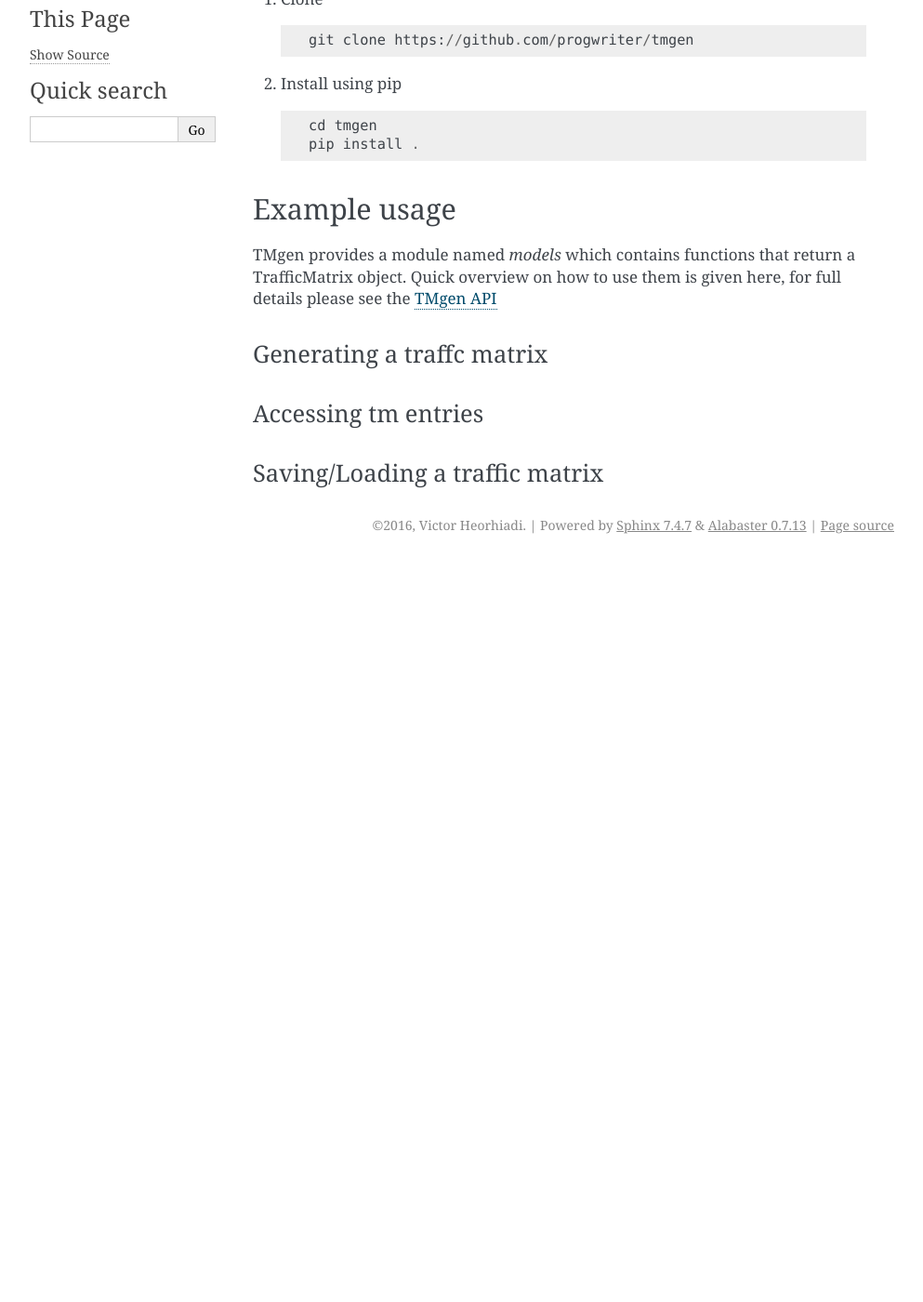
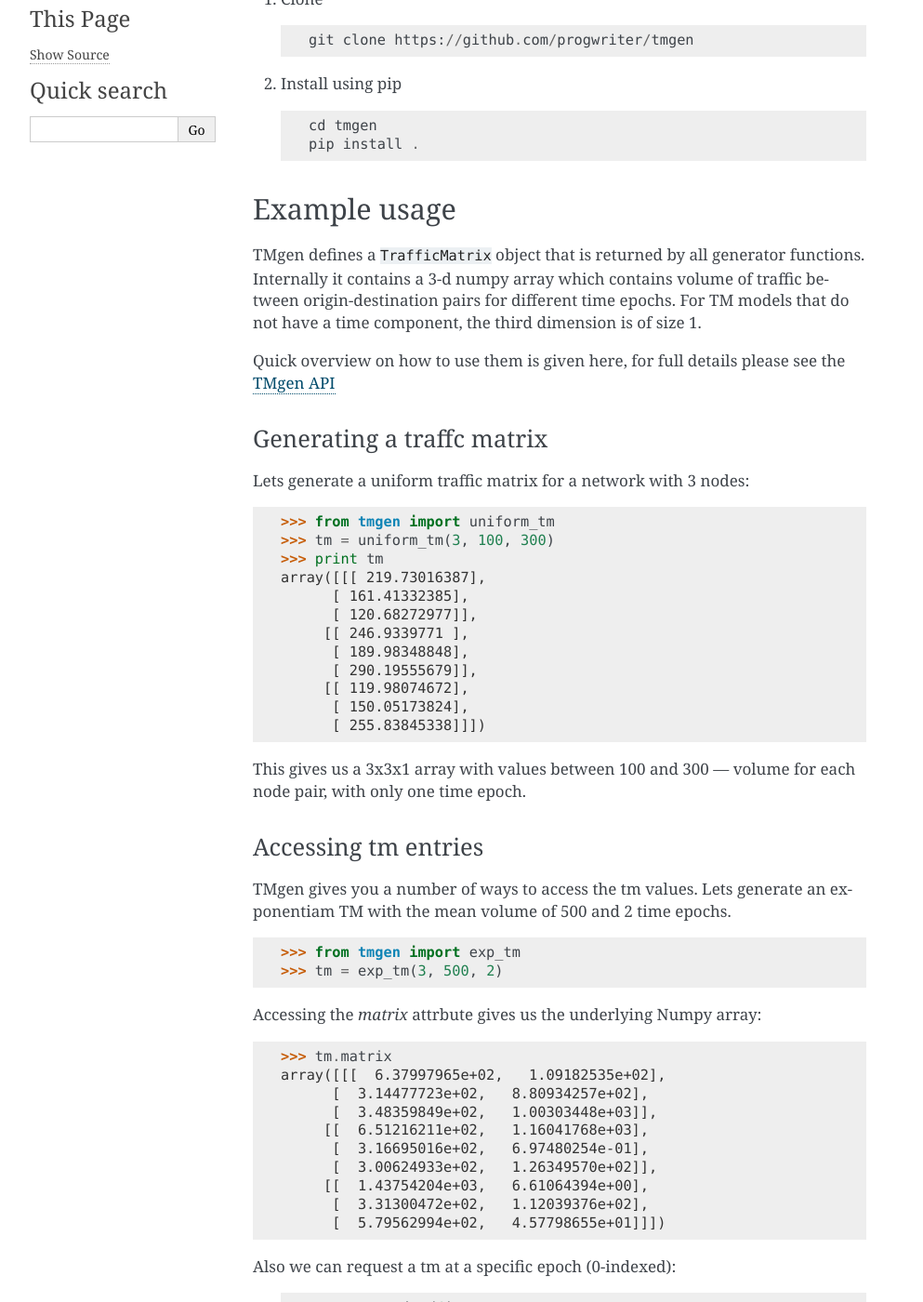
Before and after one commit to progwriter/TMgen, a Sphinx documentation site: the page built from docs/quickstart.rst, in a window 1280 px wide and 1400 px high, scrolled down 270 px. Shown: the whole window at 93% size, without its empty margins (148-1141 px from the left). Built offline with Sphinx 7.4.7, drawn with Linux system fonts in a browser that asks for light colours; before the commit the page ends 900 px from its top, so only the background shows below that; some of the changed text lies outside the part shown.

Commit message:
A more detailed quickstart explanation

```diff
--- a/docs/quickstart.rst
+++ b/docs/quickstart.rst
@@ -20,15 +20,78 @@ Since tmgen in still under developmnet please install from the github repository
 Example usage
 -------------
 
-TMgen provides a module named *models* which contains functions that return a
-TrafficMatrix object. Quick overview on how to use them is given here,
+TMgen defines a ``TrafficMatrix`` object that is returned by all generator
+functions. Internally it contains a 3-d numpy array which contains volume of
+traffic between origin-destination pairs for different time epochs. For TM models
+that do not have a time component, the third dimension is of size 1.
+
+Quick overview on how to use them is given here,
 for full details please see the :ref:`API`
 
 Generating a traffc matrix
 ^^^^^^^^^^^^^^^^^^^^^^^^^^
 
+Lets generate a uniform traffic matrix for a network with 3 nodes:
+
+  >>> from tmgen import uniform_tm
+  >>> tm = uniform_tm(3, 100, 300)
+  >>> print tm
+  array([[[ 219.73016387],
+        [ 161.41332385],
+        [ 120.68272977]],
+       [[ 246.9339771 ],
+        [ 189.98348848],
+        [ 290.19555679]],
+       [[ 119.98074672],
+        [ 150.05173824],
+        [ 255.83845338]]])
+
+This gives us a 3x3x1 array with values between 100 and 300 --- volume for each
+node pair, with only one time epoch.
+
 Accessing tm entries
 ^^^^^^^^^^^^^^^^^^^^
 
+TMgen gives you a number of ways to access the tm values. Lets generate an
+exponentiam TM with the mean volume of 500 and 2 time epochs.
+
+  >>> from tmgen import exp_tm
+  >>> tm = exp_tm(3, 500, 2)
+
+Accessing the *matrix* attrbute gives us the underlying Numpy array:
+
+  >>> tm.matrix
+  array([[[  6.37997965e+02,   1.09182535e+02],
+        [  3.14477723e+02,   8.80934257e+02],
+        [  3.48359849e+02,   1.00303448e+03]],
+       [[  6.51216211e+02,   1.16041768e+03],
+        [  3.16695016e+02,   6.97480254e-01],
+        [  3.00624933e+02,   1.26349570e+02]],
+       [[  1.43754204e+03,   6.61064394e+00],
+        [  3.31300472e+02,   1.12039376e+02],
+        [  5.79562994e+02,   4.57798655e+01]]])
+
+Also we can request a tm at a specific epoch (0-indexed):
+  >>> tm.at_time(1)
+  array([[  1.09182535e+02,   8.80934257e+02,   1.00303448e+03],
+       [  1.16041768e+03,   6.97480254e-01,   1.26349570e+02],
+       [  6.61064394e+00,   1.12039376e+02,   4.57798655e+01]])
+
+Or the values between any node pair:
+
+  >>> tm.between(0,2,'all')
+  array([  348.35984873,  1003.03447668])
+  >>> tm.between(0,2,'max')
+  1003.0344766776753
+  >>> tm.between(0,2,'mean')
+  675.69716270379729
+
+See :ref:`API` for functions.
+
 Saving/Loading a traffic matrix
 ^^^^^^^^^^^^^^^^^^^^^^^^^^^^^^^
+
+TMs can be easily loaded to pickle and from pickle:
+
+  >>> tm.to_pickle('mytm')
+  >>> tm = TrafficMatrix.from_pickle('saved_tm')
```
